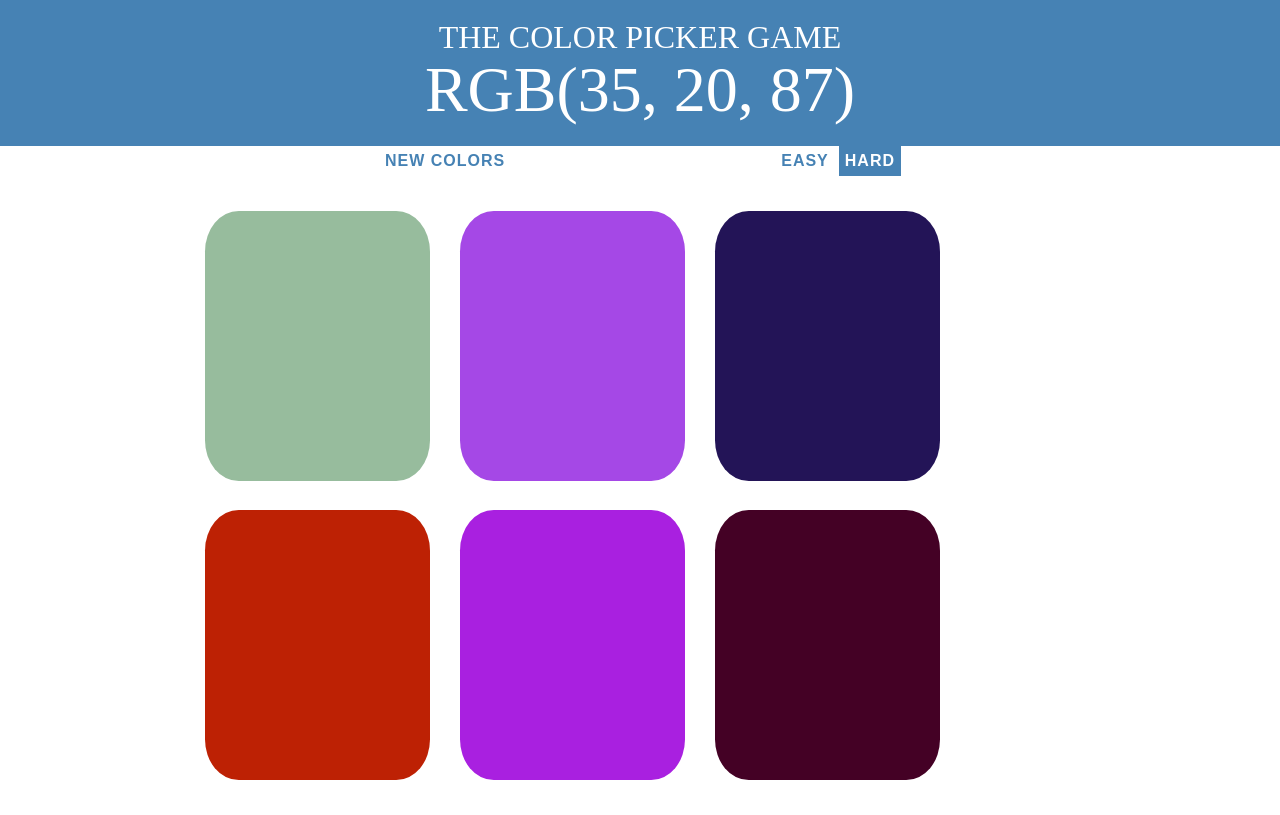
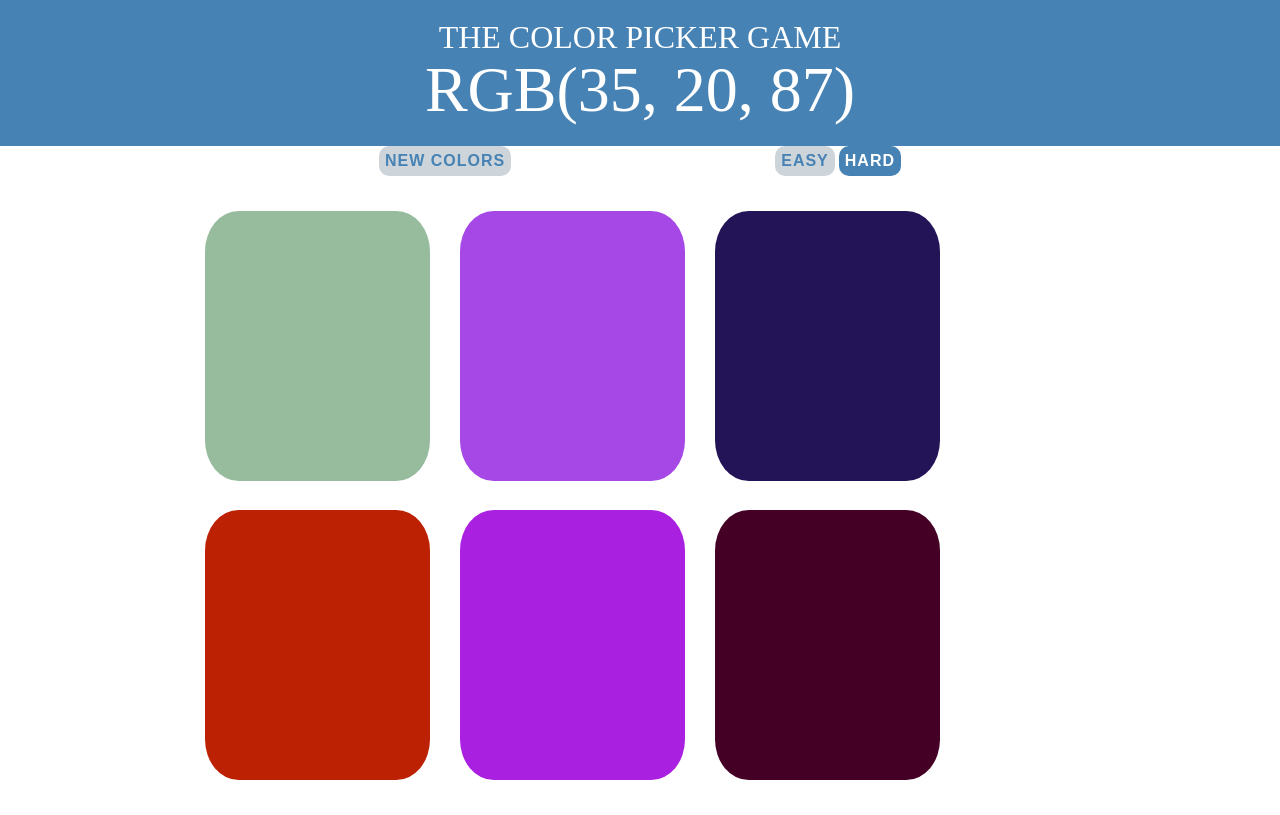
Before and after one commit to sahilsaini110/colorpicker, a plain HTML site: page index.html in a window 1280 px wide. Drawn offline with Linux system fonts and the light colour scheme.

Commit message:
Add files via upload

```diff
--- a/style.css
+++ b/style.css
@@ -55,7 +55,8 @@ h1 {
 
 button {
     border: none;
-    background: none;
+    border-radius: 10px;
+    background:  rgb(205, 213, 219);
     text-transform: uppercase;
     height: 100%;
     font-weight: 700;
```
